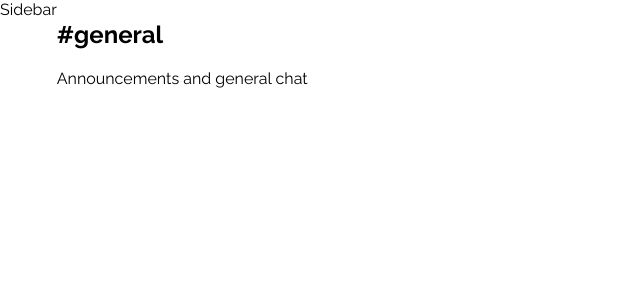
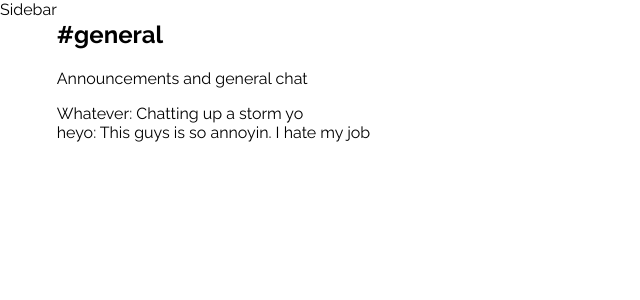
Before and after one commit to To08m/chatarang, a React (Create React App) app: page / in a window 1280 px wide. Shown: the top 300 px of the page, without its empty margins (0-640 px from the left). Built offline with nearby package versions, Linux system fonts and the light colour scheme.

Commit message:
display a static list of messages

```diff
--- a/src/Chat.js
+++ b/src/Chat.js
@@ -1,12 +1,14 @@
 import React, {Component} from 'react'
 
 import ChatHeader from './ChatHeader'
+import MessageList from './MessageList'
 
 class Chat extends Component {
     render(){
         return(
             <div className="Chat">
                 <ChatHeader />
+                <MessageList />
             </div>
         )
     }
--- /dev/null
+++ b/src/MessageList.js
@@ -0,0 +1,20 @@
+import React from 'react'
+
+const MessageList = () => {
+    const messages = [
+        { id:1, userName : "Whatever", body : "Chatting up a storm yo" },
+        { id:2, userName : "heyo", body : "This guys is so annoyin. I hate my job" },
+    ]
+
+    return(
+        <div className="MessageList">
+            { messages.map(messages => (
+                <div key= {messages.id}>
+                    { messages.userName}: {messages.body}
+                </div>
+            )) }
+        </div>
+    )
+}
+
+export default MessageList
```
